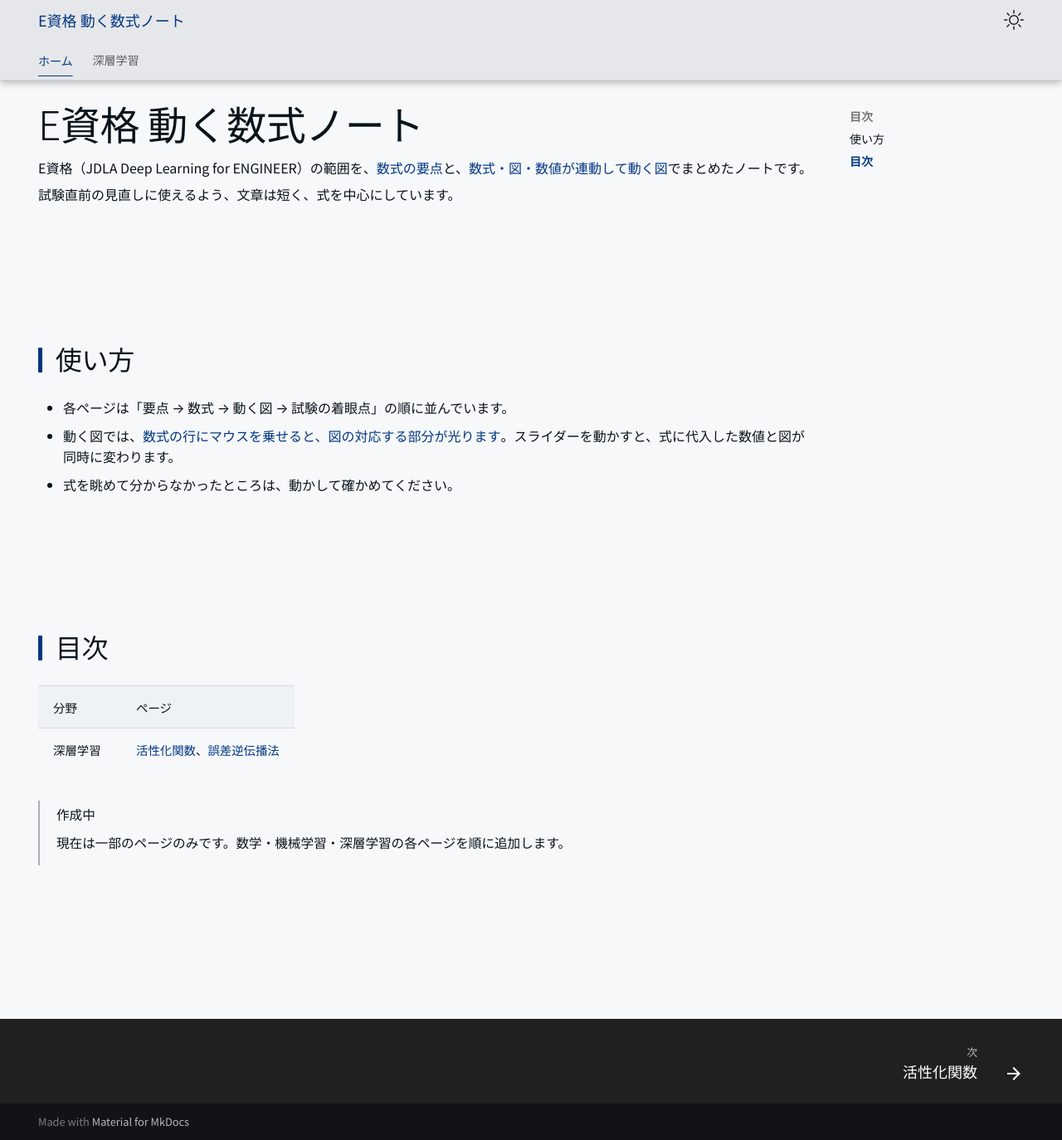
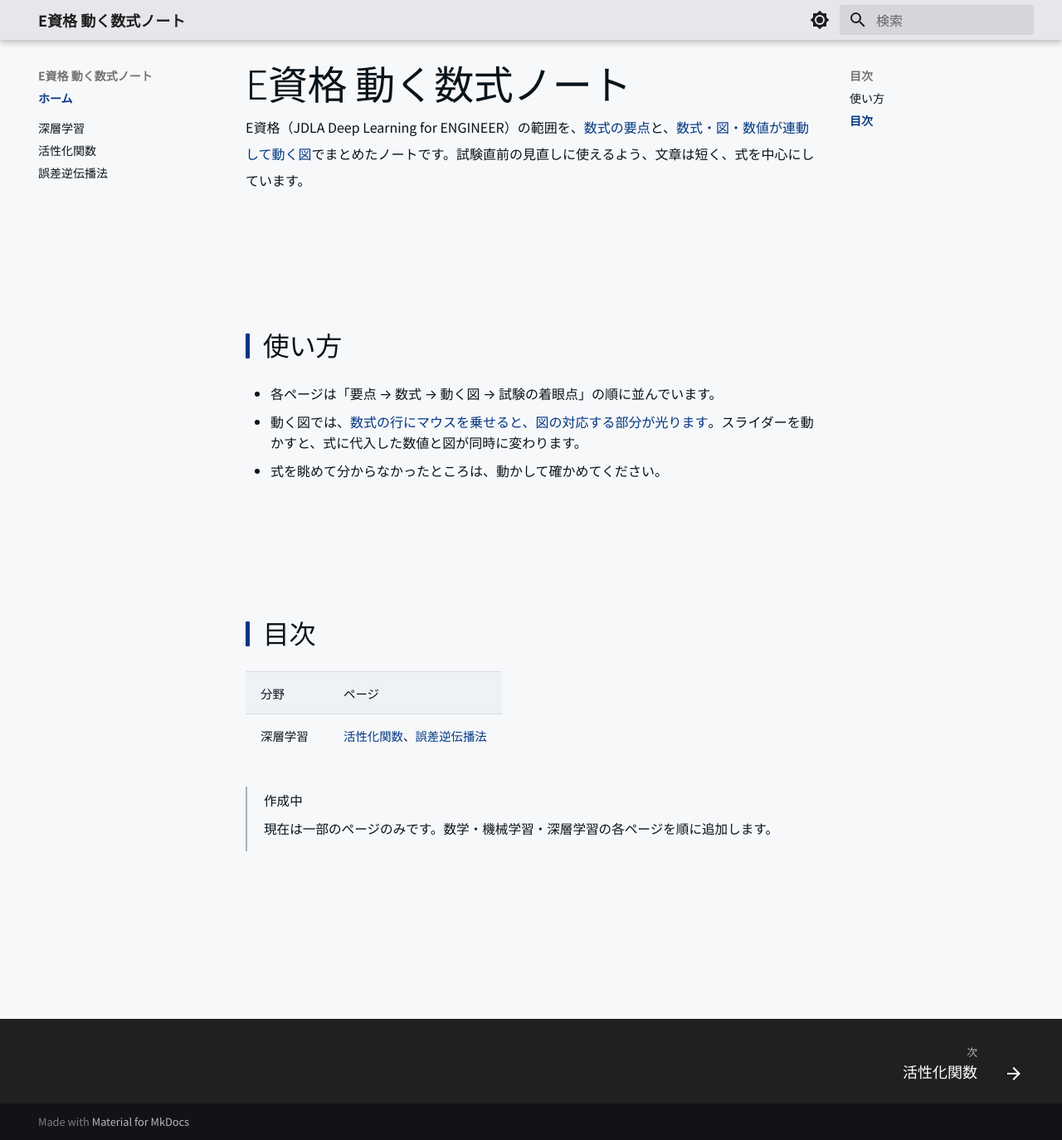
Before and after one commit to minnanosaiban/e-shikaku, an MkDocs documentation site: the page built from docs/index.md, in a window 1280 px wide and 1374 px high. Shown: the whole window at 83% size. Built offline with MkDocs 1.6.1 and Material for MkDocs 9.7.7, drawn with Linux system fonts in a browser that asks for light colours.

Commit message:
Revert "Update e-shikaku"
This reverts commit 464eee181dad9f0836a1f9123350df75b2e7404e.

```diff
--- a/docs/css/shared/tabs.css
+++ /dev/null
@@ -1,185 +0,0 @@
-/* minna-design / tabs.css — ヘッダーのタブとドロップダウン、サイドバーのグループ区切り（ーアプリー 等）。
-   tomo・hotline・kessan-kabuka・e-shikaku で共通。テンプレート側は各サイトの overrides/partials/tabs-item.html・header.html。
-   tokens.css・base.css・layout.css（・components.css）の後、parts.css の前に読み込む。サイト側では編集しない（編集は minna-design）。 */
-
-/* モバイルでもタブを常時表示（隠さない） */
-@media screen and (max-width: 76.234375em) {
-  .md-tabs {
-    display: block;
-    background-color: var(--md-primary-fg-color);
-  }
-  .md-tabs__list {
-    overflow-x: auto;
-    -webkit-overflow-scrolling: touch;
-    scrollbar-width: none;
-  }
-  .md-tabs__list::-webkit-scrollbar {
-    display: none;
-  }
-  .md-tabs__item {
-    flex-shrink: 0;
-    height: 2.4rem;
-  }
-  .md-tabs__link {
-    font-size: 0.7rem;
-    margin-top: 0.6rem;
-  }
-  .md-tabs__link--active {
-    text-underline-offset: 8px !important;
-  }
-}
-
-/* タブのドロップダウン（「裁判文書公開」等、子ページが複数あるタブ）。
-   Zensical の既定テンプレートは子が複数あっても最初の1件しかタブバーに出さないため、
-   overrides/partials/tabs-item.html で子が2件以上のときだけ描く分岐を追加した。
-   2026-09-22: 独自クリックJSでの開閉は、開発機では動いたがユーザーの実機Chromeでは
-   反応しなかった（原因不明。拡張機能・シークレットウィンドウでも再現）。
-   原因を特定できないまま何度も直すよりも確実な方法へ、と判断し、
-   このサイトの書面一覧などで実績のある `<details>/<summary>`（ブラウザが開閉を担う、
-   JS不要のネイティブな仕組み）に作り直した。custom.js は「他が開いていたら閉じる」等の
-   補助のみで、開閉そのものには関与しない（そのJSが効かなくても核心の機能は動く）。
-   Zensical既定の .md-tabs__list は横スクロール用に overflow-x:auto を持つが、
-   CSSの仕様上「x が visible でなければ y も auto 扱いになる」ため、
-   overflow-yだけ上書きしても効かず、ドロップダウンが縦方向にクリップされて消える
-   （実機で発覚）。.md-tabs と .md-tabs__list 自体の overflow/contain を外して解決。
-   トリガー<summary>の当たり判定がタブ行全体をきちんと覆うよう、Material既定の
-   .md-tabs__item が持つ高さ(2.4rem)とパディング(左右.6rem)を <li> から <summary> 側へ
-   移し、<summary> を height:100%・横は通常のflowのままにしている
-   （<li>の幅の計算は今までどおり<summary>の中身に任せる。position:absoluteで
-   広げる方式は、要素が通常のflowから外れて<li>の幅計算に寄与しなくなり、
-   タブ行全体が潰れて隣のタブと文字が重なる事故になったため採らない）。 */
-/* overflow は必ずショートハンドで上書きする（x/yを個別に指定すると、CSSの仕様上
-   「片方が visible でなければもう片方も自動的に non-visible 扱いになる」ため、
-   例えば overflow-x:auto; overflow-y:visible; と書いても overflow-y は結局 auto になり、
-   ドロップダウンが縦方向にクリップされて消える。実機で2回再発したハマりどころ）。
-   モバイル用の横スクロール（上の「モバイルでもタブを常時表示」の overflow-x:auto）より
-   後に書いて勝たせる必要があるため、この位置に置く。 */
-.md-tabs,
-.md-tabs__list {
-  overflow: visible !important;
-  contain: none !important;
-}
-
-.md-tabs__item--dropdown {
-  position: relative;
-  padding-left: 0 !important;
-  padding-right: 0 !important;
-}
-
-.md-tabs__dropdown-details {
-  height: 100%;
-}
-
-.md-tabs__dropdown-details > summary {
-  display: flex;
-  align-items: center;
-  justify-content: center;
-  gap: 0.3em;
-  height: 100%;
-  padding: 0 0.6rem;
-  margin-top: 0 !important;   /* Material既定の.md-tabs__linkのmargin-topを打ち消し、height:100%の起点をタブ行の上端に固定 */
-  box-sizing: border-box;
-  cursor: pointer;
-  list-style: none;
-}
-
-.md-tabs__dropdown-details > summary::-webkit-details-marker {
-  display: none;   /* 既定の三角マーカーを消す（への字アイコンで代替） */
-}
-
-/* 「裁判文書公開」等のドロップダウンタブは、上の summary の height:100% で縦中央寄せにしているが、
-   隣の通常タブ（モバイル用に margin-top で少し上寄りに揃えている。上の「モバイルでもタブを常時表示」）
-   より2〜3px下にずれる。モバイル幅だけ下に余白を作って中央位置を合わせる
-   （実機のフォントサイズ・行送りで検証した値。この定義はカスケードの都合で
-   上の .md-tabs__dropdown-details > summary の padding より後ろに置く必要がある） */
-@media screen and (max-width: 76.234375em) {
-  .md-tabs__dropdown-details > summary {
-    padding-bottom: 0.29rem;
-  }
-}
-
-.md-tabs__caret {
-  font-size: 0.6rem;
-  transition: transform 0.15s ease;
-}
-
-.md-tabs__dropdown-details[open] .md-tabs__caret {
-  transform: rotate(180deg);
-}
-
-.md-tabs__dropdown {
-  position: absolute;
-  top: 100%;
-  left: 0;
-  z-index: 5;
-  min-width: 6.5rem;
-  margin: 0;
-  padding: 4px;
-  list-style: none;
-  background: var(--md-default-bg-color);
-  border-radius: 8px;
-  box-shadow: 0 6px 20px rgba(0, 0, 0, 0.16);
-}
-
-.md-tabs__dropdown-link {
-  display: block;
-  position: relative;      /* つまみ(::before)より前面に出す */
-  z-index: 1;
-  padding: 7px 10px;
-  font-size: 0.7rem;
-  color: var(--md-typeset-color) !important;
-  text-decoration: none !important;
-  border-radius: 6px;
-  white-space: nowrap;
-}
-
-.md-tabs__dropdown-link:hover,
-.md-tabs__dropdown-link--active {
-  background: var(--surface-gray);
-  color: var(--md-main-color) !important;
-}
-
-/* サイドバー・タブ：1つのタブの中を複数のグループに分けるとき、ナビに「ーアプリー」「ーツールー」の区切りを入れる。
-   上部タブのドロップダウン（.md-tabs__dropdown-group）とサイドバーの両方。 */
-
-.md-tabs__dropdown-group {
-  padding: 8px 10px 3px;
-  font-size: 0.6rem;
-  letter-spacing: 0.08em;
-  color: var(--md-default-fg-color--light);
-  text-align: center;
-  white-space: nowrap;
-}
-
-.md-tabs__dropdown-group:not(:first-child) {
-  margin-top: 4px;
-}
-
-/* サイドバー：技術解説の中のグループ（アプリ／ツール／ウェブサイト）を、常に開いた区切り見出し ーアプリー にする。
-   外側のセクション（技術解説）には効かせない（入れ子の内側だけ）。 */
-.md-nav--primary .md-nav__item--section .md-nav__item--section > label.md-nav__link {
-  justify-content: center;
-  margin-top: 0.6rem;
-  font-size: 0.6rem;
-  letter-spacing: 0.08em;
-  color: var(--md-default-fg-color--light);
-  pointer-events: none;
-  cursor: default;
-}
-
-.md-nav--primary .md-nav__item--section .md-nav__item--section > label.md-nav__link .md-ellipsis::before,
-.md-nav--primary .md-nav__item--section .md-nav__item--section > label.md-nav__link .md-ellipsis::after {
-  content: "ー";
-}
-
-.md-nav--primary .md-nav__item--section .md-nav__item--section > label.md-nav__link .md-nav__icon {
-  display: none;
-}
-
-.md-nav--primary .md-nav__item--section .md-nav__item--section > .md-nav {
-  display: block;
-  visibility: visible;
-  max-height: none;
-  opacity: 1;
-  grid-template-rows: 1fr;
-}
--- a/docs/js/tabs.js
+++ /dev/null
@@ -1,25 +0,0 @@
-// タブのドロップダウン（「裁判文書公開」等）。開閉そのものはネイティブの
-// <details>/<summary>（overrides/partials/tabs-item.html）がブラウザの機能として行うので、
-// このJSはあくまで補助（他のドロップダウンが開いていたら閉じる／外側クリックで閉じる）。
-// 独自クリック処理で開閉させていた前の版は、開発機では動いたがユーザーの実機Chromeでは
-// 反応しなかった（原因不明）ため、確実に動くネイティブな仕組みに切り替えた（2026-09-22）。
-// この補助JSが万一効かなくても、開閉・ページ遷移という核心の機能には影響しない。
-document.addEventListener("DOMContentLoaded", function () {
-  var details = document.querySelectorAll(".md-tabs__dropdown-details");
-  if (!details.length) return;
-
-  details.forEach(function (d) {
-    d.addEventListener("toggle", function () {
-      if (!d.open) return;
-      details.forEach(function (other) {
-        if (other !== d) other.open = false;
-      });
-    });
-  });
-
-  document.addEventListener("click", function (e) {
-    details.forEach(function (d) {
-      if (d.open && !d.contains(e.target)) d.open = false;
-    });
-  });
-});
--- a/mkdocs.yml
+++ b/mkdocs.yml
@@ -15,11 +15,9 @@
   - css/shared/tokens.css   # 共通（minna-design から sync.bat で同期。直接編集しない）
   - css/shared/base.css
   - css/shared/layout.css
-  - css/shared/tabs.css
   - css/note.css
 
 extra_javascript:
-  - js/tabs.js # タブのドロップダウン（他を閉じる／外側クリックで閉じる）の補助
   - https://cdn.jsdelivr.net/npm/katex@0.16.9/dist/katex.min.js
   - https://cdn.jsdelivr.net/npm/katex@0.16.9/dist/contrib/auto-render.min.js
   - js/katex-init.js
@@ -34,7 +32,6 @@
   name: material
   variant: classic # Zensical で Material 風の見た目にする指定（MkDocs では無視される）
   language: ja
-  custom_dir: overrides # ヘッダー・タブの部品の上書き（tomo と同じ）
   font: false # Noto Sans JP を note.css で指定する
   favicon: img/favicon.png
   palette:
@@ -42,17 +39,15 @@
       primary: white
       accent: indigo
       toggle:
-        icon: bootstrap/brightness-high
+        icon: material/brightness-7
         name: ダークモードに切り替えます
     - scheme: slate
       primary: black
       accent: indigo
       toggle:
-        icon: bootstrap/moon-stars-fill
+        icon: material/brightness-4
         name: ライトモードに切り替えます
   features:
-    - navigation.tabs # ヘッダーにタブを出す（tomo と同じ）
-    - navigation.tabs.sticky # スクロールしてもタブを固定
     - navigation.sections
     - navigation.expand
     - navigation.top
--- a/overrides/partials/header.html
+++ /dev/null
@@ -1,69 +0,0 @@
-{#-
-  tomo の overrides/partials/header.html と同じ（サイト名を常にリンクで出す）。検索は、Zensical 既定のまま残している。
-  tomo は検索を使わないので、検索の部分だけ違う。
--#}
-{% set class = "md-header" %}
-{% if "navigation.tabs.sticky" in features %}
-  {% set class = class ~ " md-header--shadow md-header--lifted" %}
-{% elif "navigation.tabs" not in features %}
-  {% set class = class ~ " md-header--shadow" %}
-{% endif %}
-<header class="{{ class }}" data-md-component="header">
-  <nav class="md-header__inner md-grid" aria-label="{{ lang.t('header') }}">
-    <label class="md-header__button md-icon" for="__drawer">
-      {% set icon = config.theme.icon.menu or "material/menu" %}
-      {% include ".icons/" ~ icon ~ ".svg" %}
-    </label>
-    <div class="md-header__title" data-md-component="header-title">
-      <div class="md-header__ellipsis">
-        <div class="md-header__topic">
-          <span class="md-ellipsis">
-            <a href="{{ config.extra.homepage | d(nav.homepage.url, true) | url }}" class="header-site-link">
-              {{ config.site_name }}
-            </a>
-          </span>
-        </div>
-        <div class="md-header__topic" data-md-component="header-topic">
-          <span class="md-ellipsis">
-            {% if page.meta and page.meta.title %}
-              {{ page.meta.title }}
-            {% else %}
-              {{ page.title }}
-            {% endif %}
-          </span>
-        </div>
-      </div>
-    </div>
-    {% if config.theme.palette %}
-      {% if not config.theme.palette is mapping %}
-        {% include "partials/palette.html" %}
-      {% endif %}
-    {% endif %}
-    {% if not config.theme.palette is mapping %}
-      {% include "partials/javascripts/palette.html" %}
-    {% endif %}
-    {% if config.extra.alternate %}
-      {% include "partials/alternate.html" %}
-    {% endif %}
-    {% if "search" in config.plugins %}
-      {% set search = config.plugins["search"] | attr("config") %}
-      {% if search.enabled %}
-        <label class="md-header__button md-icon" for="__search" aria-label="{{ lang.t('search') }}">
-          {% set icon = config.theme.icon.search or "material/magnify" %}
-          {% include ".icons/" ~ icon ~ ".svg" %}
-        </label>
-        {% include "partials/search.html" %}
-      {% endif %}
-    {% endif %}
-    {% if config.repo_url %}
-      <div class="md-header__source">
-        {% include "partials/source.html" %}
-      </div>
-    {% endif %}
-  </nav>
-  {% if "navigation.tabs.sticky" in features %}
-    {% if "navigation.tabs" in features %}
-      {% include "partials/tabs.html" %}
-    {% endif %}
-  {% endif %}
-</header>
--- a/overrides/partials/tabs-item.html
+++ /dev/null
@@ -1,107 +0,0 @@
-{#-
-  Zensical の既定テンプレート（zensical/templates/partials/tabs-item.html）を上書き。
-  既定は、タブに子ページが複数あっても最初の1件（index優先）だけをリンクにし、残りは
-  タブバーから消えてしまう（トップの<li>を1つ作るだけで、子の一覧は描かない）。
-  「裁判文書公開」タブの下に「2026年提訴／2024年提訴／2021年提訴」を並べるため、
-  子が2件以上あるときだけドロップダウン（.md-tabs__item--dropdown）を描く分岐を追加した
-  （CSS は docs/css/02-layout.css「タブのドロップダウン」）。子が1件だけの既存タブ（Home／株主総会質疑応答）は
-  従来どおり子なしと同じ見た目になる（このファイルを上書きする前の挙動のまま）。
-
-  2026-09-22: 独自クリックJS（.md-tabs__link--dropdown + custom.js）は、開発機のブラウザでは
-  自動テストで繰り返し動作を確認できたが、ユーザーの実機Chrome（シークレットウィンドウでも再現。
-  拡張機能は原因ではない）では反応しなかった。原因を特定できないまま止まったため、
-  独自JSでの開閉をやめ、**このサイトの書面一覧などで既に実績のある `<details>/<summary>`
-  （HTML標準の開閉ウィジェット。JS不要でブラウザが開閉を担う）に作り直した**。
-  `<summary>` はリンクではないので、クリックしても他のページへは飛ばず開閉するだけ
-  （子ページへのリンクは中の `<ul class="md-tabs__dropdown">` の各項目が担う）。
-  「他のドロップダウンが開いていたら閉じる」「外側クリックで閉じる」は custom.js の軽いJSで
-  補っているが、そのJSが万一効かなくても、開閉と遷移という核心の機能は
-  `<details>` のネイティブ動作だけで完結する。
--#}
-{% macro render_content(nav_item, ref) %}
-  {% set ref = ref or nav_item %}
-  {{ ref.title or nav_item.title }}
-{% endmacro %}
-{% macro render(nav_item, ref) %}
-  {% set ref = ref or nav_item %}
-  {% set class = "md-tabs__item" %}
-  {% if ref.active %}
-    {% set class = class ~ " md-tabs__item--active" %}
-  {% endif %}
-  {% if nav_item.children %}
-    {% set _ = namespace(index = none) %}
-      {% if "navigation.indexes" in features %}
-      {% for item in nav_item.children %}
-        {% if item.is_index and _.index is none %}
-          {% set _.index = item %}
-        {% endif %}
-      {% endfor %}
-    {% endif %}
-    {% set index = _.index %}
-    {% set first = index or nav_item.children | first %}
-    {% set sections = nav_item.children | selectattr("children") | list %}
-    {% set has_pages = nav_item.children | rejectattr("children") | rejectattr("is_index") | list | length > 0 %}
-    {% if sections | length > 0 and not has_pages and sections[0].children | selectattr("children") | list | length == 0 %}
-      {# 子がすべてセクション（アプリ／ツール／ウェブサイト）のとき：区切り見出し付きのドロップダウン #}
-      <li class="{{ class }} md-tabs__item--dropdown">
-        <details class="md-tabs__dropdown-details">
-          <summary class="md-tabs__link">
-            {{ render_content(nav_item, ref) }}
-            <i class="bi bi-chevron-down md-tabs__caret" aria-hidden="true"></i>
-          </summary>
-          <ul class="md-tabs__dropdown">
-            {% if index %}
-              <li>
-                <a href="{{ index.url | url }}" class="md-tabs__dropdown-link{% if index.active %} md-tabs__dropdown-link--active{% endif %}">
-                  {{ index.title }}
-                </a>
-              </li>
-            {% endif %}
-            {% for group in sections %}
-              <li class="md-tabs__dropdown-group">ー{{ group.title }}ー</li>
-              {% for child in group.children %}
-                <li>
-                  <a href="{{ child.url | url }}" class="md-tabs__dropdown-link{% if child.active %} md-tabs__dropdown-link--active{% endif %}">
-                    {{ child.title }}
-                  </a>
-                </li>
-              {% endfor %}
-            {% endfor %}
-          </ul>
-        </details>
-      </li>
-    {% elif first.children %}
-      {{ render(first, ref) }}
-    {% elif nav_item.children | length > 1 %}
-      <li class="{{ class }} md-tabs__item--dropdown">
-        <details class="md-tabs__dropdown-details">
-          <summary class="md-tabs__link">
-            {{ render_content(first, ref) }}
-            <i class="bi bi-chevron-down md-tabs__caret" aria-hidden="true"></i>
-          </summary>
-          <ul class="md-tabs__dropdown">
-            {% for child in nav_item.children %}
-              <li>
-                <a href="{{ child.url | url }}" class="md-tabs__dropdown-link{% if child.active %} md-tabs__dropdown-link--active{% endif %}">
-                  {{ child.title }}
-                </a>
-              </li>
-            {% endfor %}
-          </ul>
-        </details>
-      </li>
-    {% else %}
-      <li class="{{ class }}">
-        <a href="{{ first.url | url }}" class="md-tabs__link">
-          {{ render_content(first, ref) }}
-        </a>
-      </li>
-    {% endif %}
-  {% else %}
-    <li class="{{ class }}">
-      <a href="{{ nav_item.url | url }}" class="md-tabs__link">
-        {{ render_content(nav_item) }}
-      </a>
-    </li>
-  {% endif %}
-{% endmacro %}
```
Also changed, not shown: docs/index.md (+0 -5 lines), overrides/.icons/bootstrap/brightness-high.svg (deleted), overrides/.icons/bootstrap/moon-stars-fill.svg (deleted).
